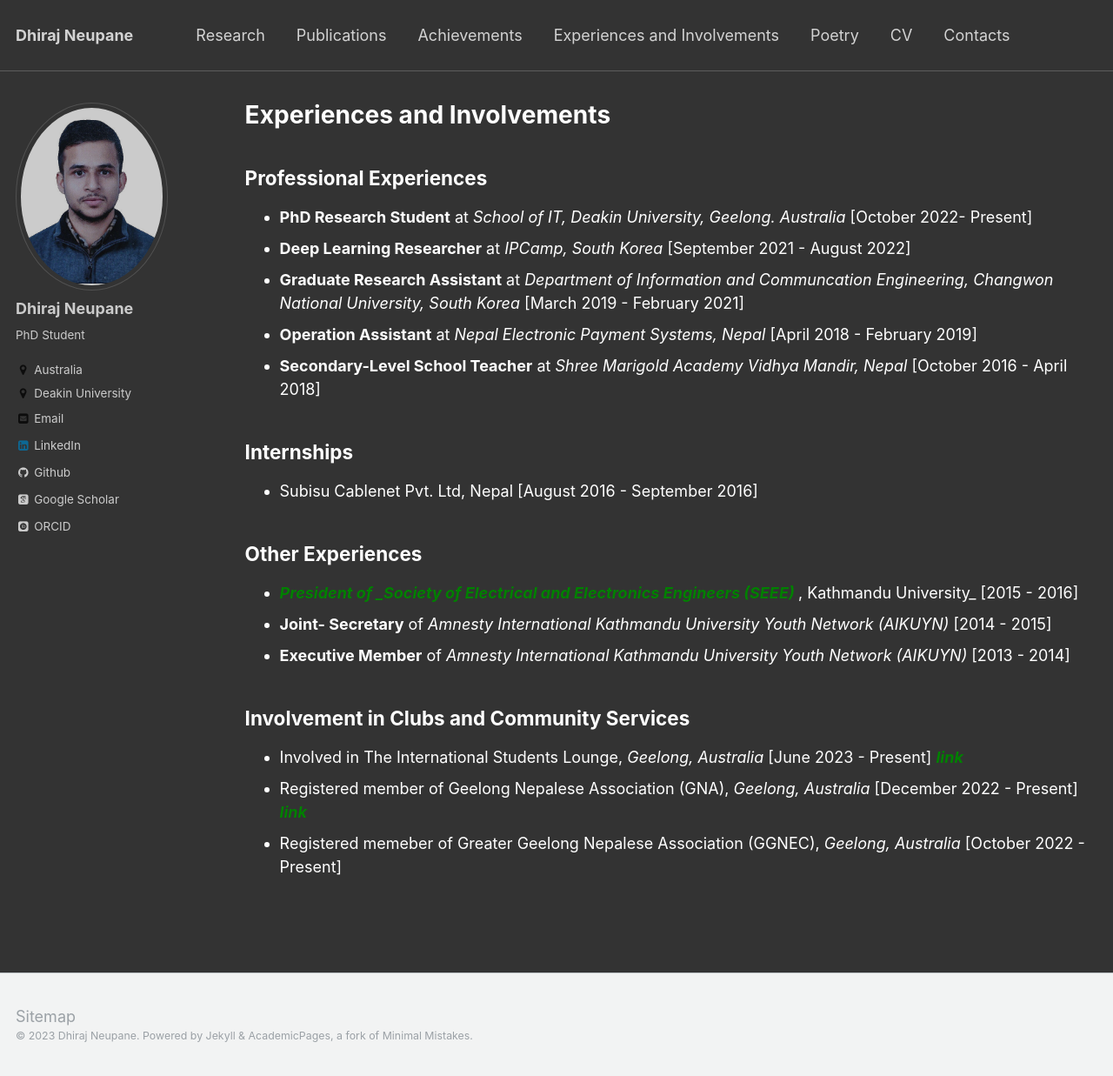
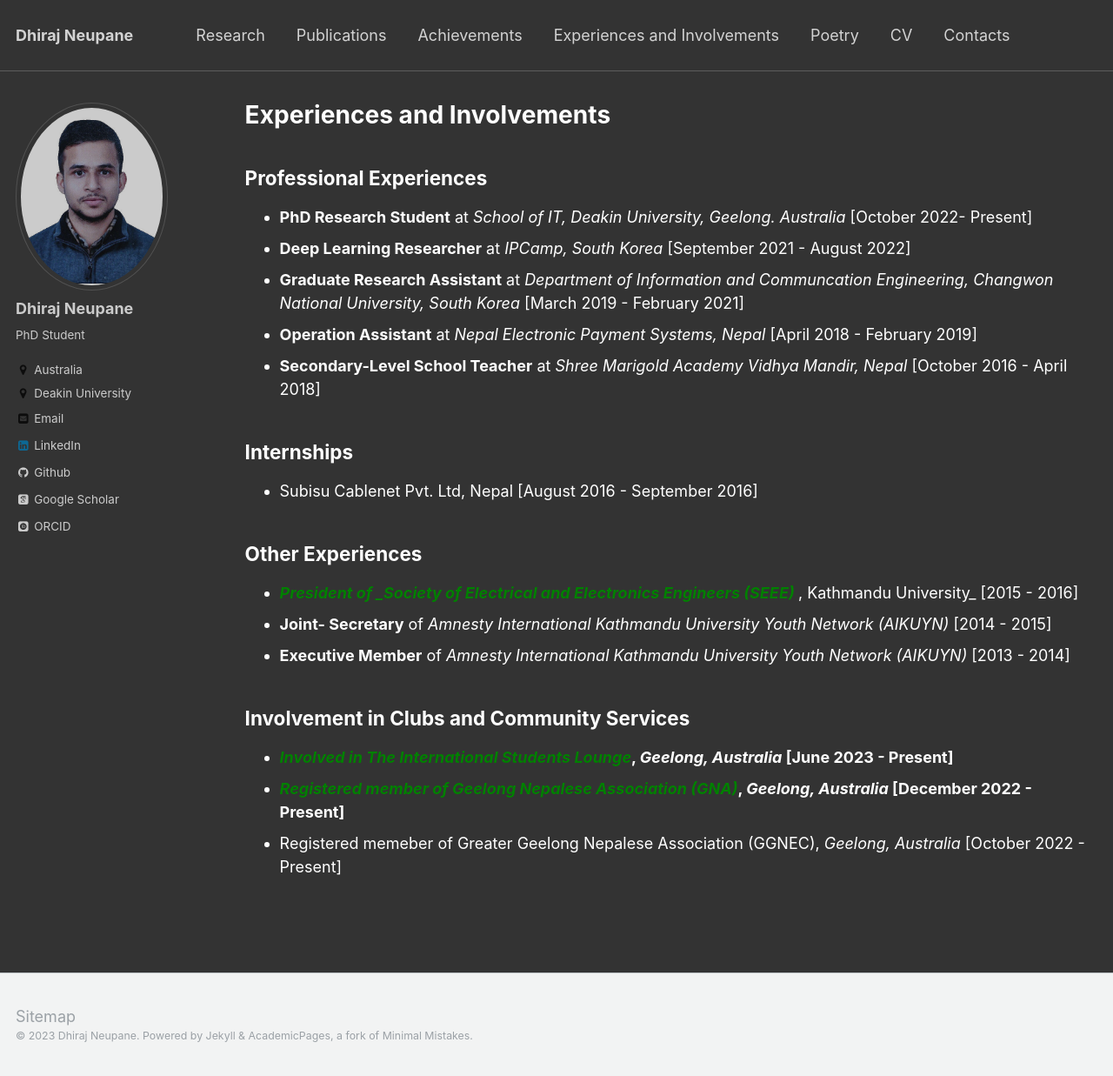
Before and after one commit to dhirajneupane/academicPortfolio, a Jekyll site: the page built from _pages/service.md, in a window 1280 px wide and 1237 px high. Shown: the whole window at 87% size. Built offline with Jekyll 4.4.1, drawn with Linux system fonts in a browser that asks for light colours; some web fonts are replaced.

Commit message:
Update service.md

```diff
--- a/_pages/service.md
+++ b/_pages/service.md
@@ -32,6 +32,6 @@ Other Experiences
 
 Involvement in Clubs and Community Services
 -----------------------
-* Involved in The International Students Lounge, _Geelong, Australia_ [June 2023 - Present] <b>[<span style="color:green">*link*</span>](https://www.facebook.com/photo/?fbid=131124969984922&set=pcb.131125976651488){:target="_blank"} </b>
-* Registered member of Geelong Nepalese Association (GNA), _Geelong, Australia_ [December 2022 - Present] <b>[<span style="color:green">*link*</span>](https://www.facebook.com/photo?fbid=619993143486571&set=pcb.619994100153142){:target="_blank"} </b>
+* <b>[<span style="color:green">*Involved in The International Students Lounge*</span>](https://www.facebook.com/photo/?fbid=131124969984922&set=pcb.131125976651488){:target="_blank"}, _Geelong, Australia_ [June 2023 - Present] </b>
+* <b>[<span style="color:green">*Registered member of Geelong Nepalese Association (GNA)*</span>](https://www.facebook.com/photo?fbid=619993143486571&set=pcb.619994100153142){:target="_blank"}, _Geelong, Australia_ [December 2022 - Present]  </b>
 * Registered memeber of Greater Geelong Nepalese Association (GGNEC), _Geelong, Australia_ [October 2022 - Present]
```
